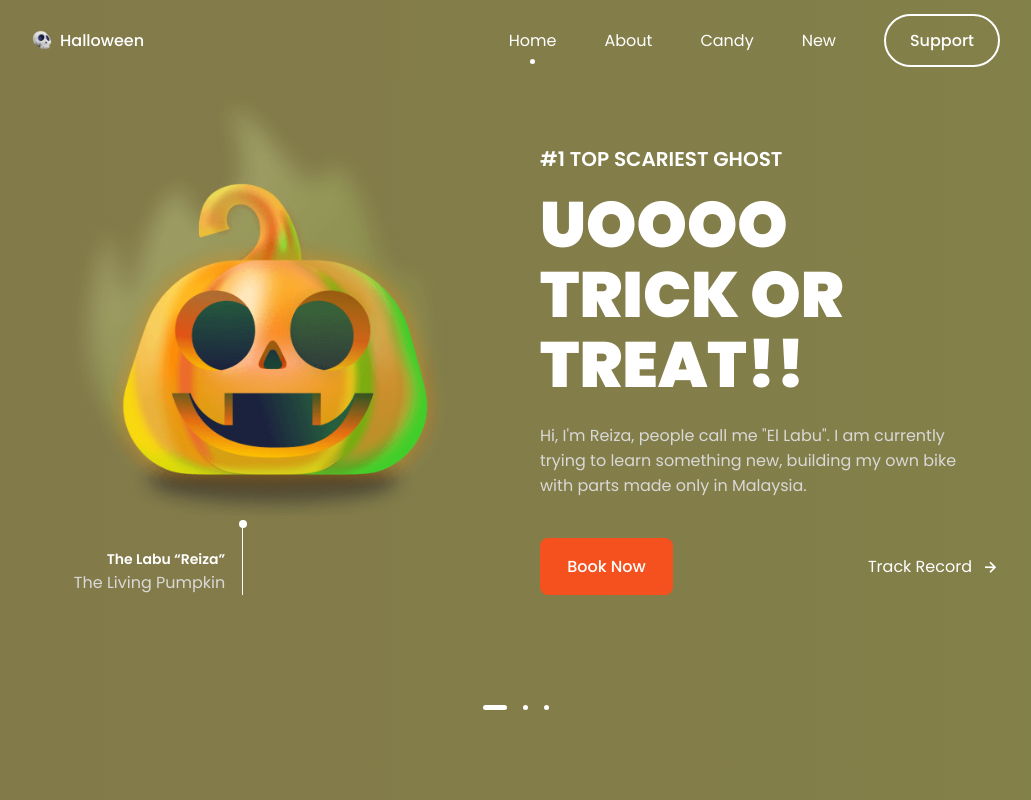
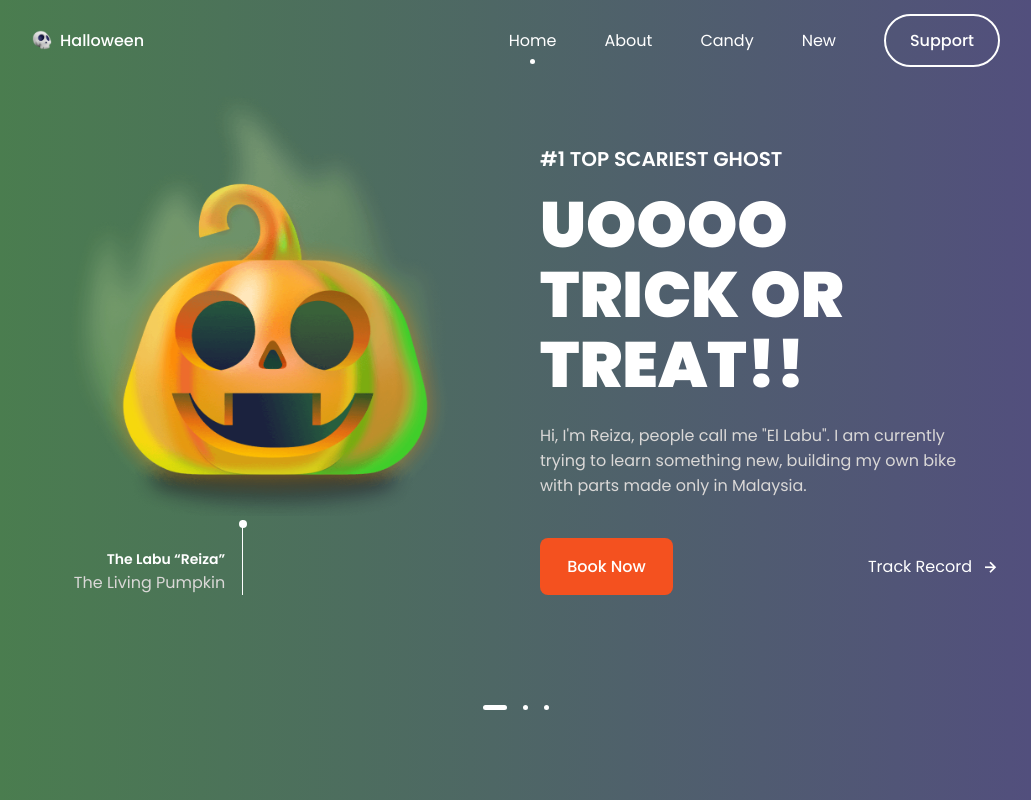
Before and after one commit to Adryan-dev/Halloween_website, a plain HTML site: page index.html in a window 1280 px wide. Shown: the top 800 px of the page, without its empty margins (124-1155 px from the left). Drawn offline with nearby package versions, Linux system fonts and the light colour scheme.

Commit message:
Change background

```diff
--- a/assets/css/styles.css
+++ b/assets/css/styles.css
@@ -17,7 +17,7 @@
   --container-color: linear-gradient(136deg, hsl(104, 28%, 35%) 0%, hsl(58, 28%, 35%) 100%);
 
   /* Red gradient */
-  --body-color: linear-gradient(90deg, hsl(50, 28%, 40%) 0%, hsl(58, 28%, 40%) 100%);
+  --body-color: linear-gradient(90deg, hsl(120, 28%, 40%) 0%, hsl(250, 28%, 40%) 100%);
   --container-color: linear-gradient(136deg, hsl(104, 28%, 35%) 0%, hsl(58, 28%, 35%) 100%);
 
   /*========== Font and typography ==========*/
```
